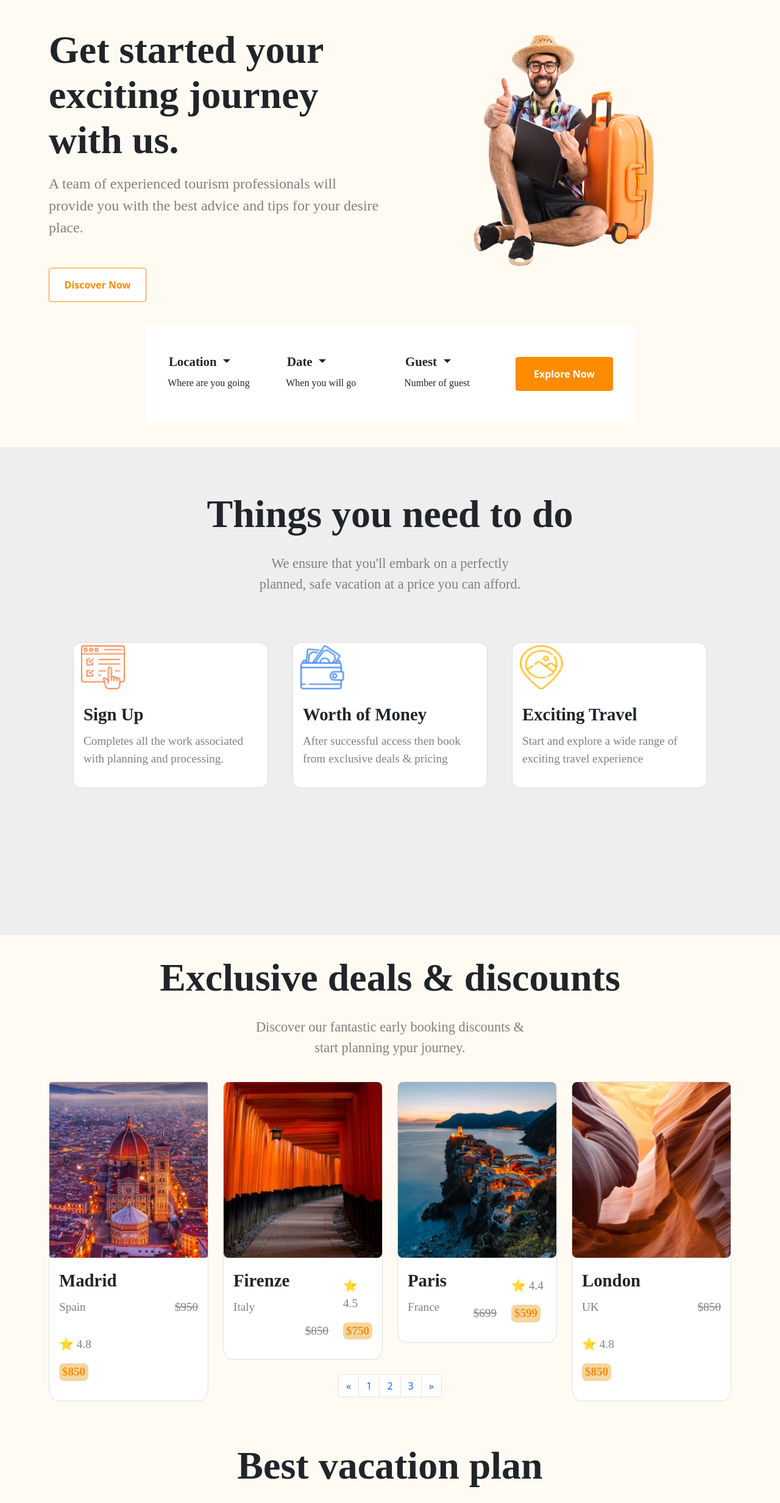
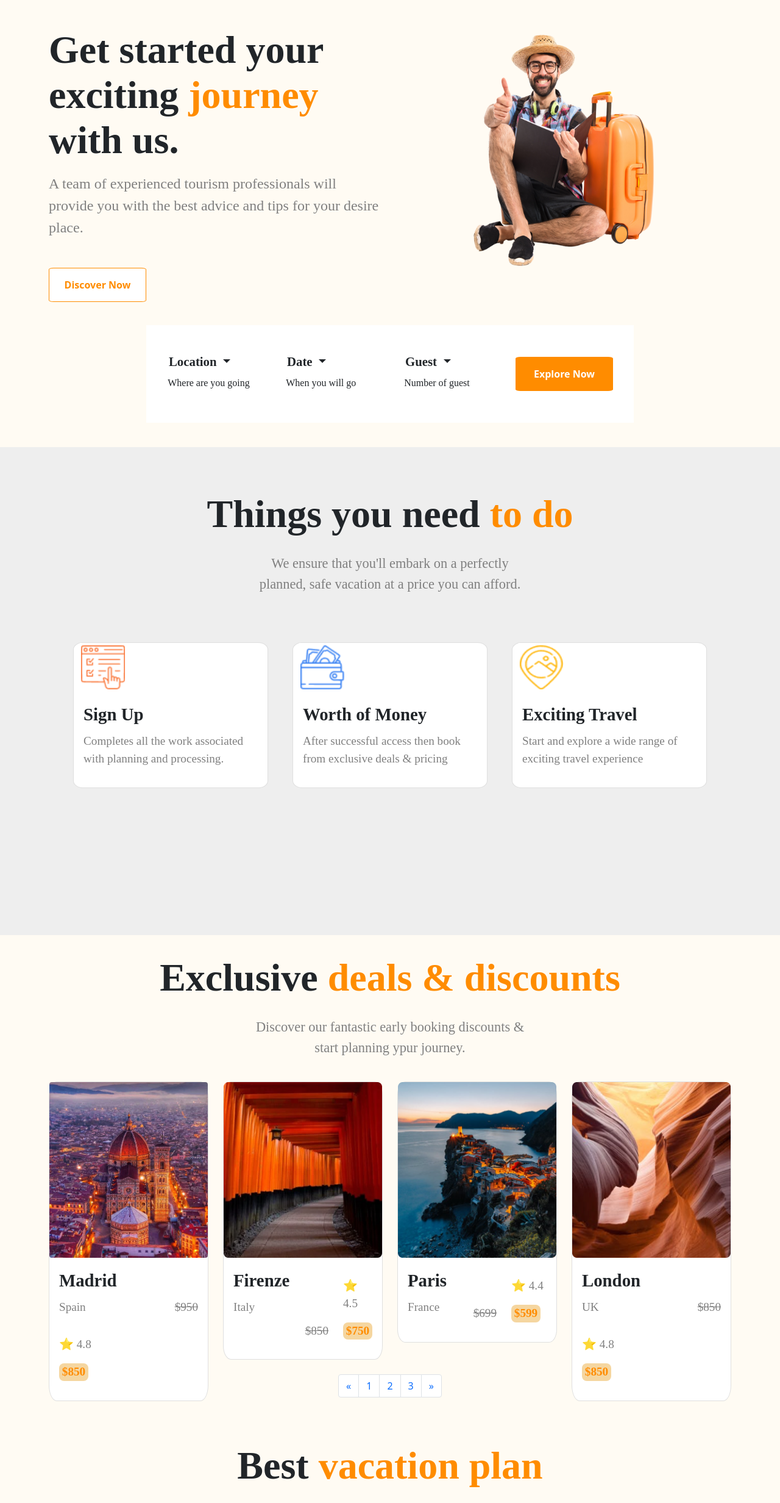
Before and after one commit to SolGuarin/Landing-page-PeakU, a plain HTML site: page index.html in a window 1280 px wide. Shown: the part 67-2531 px from the top of the page at 61% size. Drawn offline with nearby package versions, Linux system fonts and the light colour scheme.

Commit message:
color naranja en los títulos

```diff
--- a/index.html
+++ b/index.html
@@ -41,7 +41,7 @@
         </div>
         <div class="row" style="display: flex; height: 60vh;">
             <div class="col">
-                <p style="font-size: 4rem; font-family: 'Times New Roman', Times, serif; text-align: left; line-height: normal; font-weight: bold; padding-top: 2rem;">Get started your exciting journey with us.</p>
+                <p style="font-size: 4rem; font-family: 'Times New Roman', Times, serif; text-align: left; line-height: normal; font-weight: bold; padding-top: 2rem;">Get started your exciting <span style="color: darkorange;">journey</span>  with us.</p>
                 <p style="color: gray; font-size: 1.5rem; font-family: 'Times New Roman', Times, serif; padding-bottom: 2rem;">A team of experienced tourism professionals will provide you with the best advice and tips for your desire place.</p>
                 <button style=" background-color: white; color: darkorange; border: 0.1rem solid darkorange; height: 3.5rem; width: 10rem; border-radius: 5%; font-weight: bold;">Discover Now</button>
             </div>
@@ -102,7 +102,7 @@
     <div class="container-2" style="background-color:  #EEEEEE; width: 100vw; height: 100vh; padding-left: 5rem; padding-right: 5rem;">
         <div class="row" style="height: 40vh; display: flex; align-items: center; justify-content: center;">
             <div style="display: flex; align-items: center; justify-content: center; flex-direction: column;">
-                <p class="text-center" style="font-size: 4rem; font-family: 'Times New Roman', Times, serif; font-weight: bold;">Things you need <span>to</span> do</p>
+                <p class="text-center" style="font-size: 4rem; font-family: 'Times New Roman', Times, serif; font-weight: bold;">Things you need <span style="color: darkorange;">to do</span> </p>
                 <p class="text-center" style="width: 35vw; font-size: 1.4rem; font-family: 'Times New Roman', Times, serif; color: gray;">We ensure that you'll embark on a perfectly planned,
                 safe vacation at a price you can afford.</p>
             </div>
@@ -149,7 +149,7 @@
     <div class="container-3" style="background-color:  #fffbf3; width: 100vw; height: 100vh; padding-left: 5rem; padding-right: 5rem;">
       <div class="row" style="height: 30vh;">
         <div style="display: flex; align-items: center; justify-content: center; flex-direction: column;">
-          <p class="text-center" style="font-size: 4rem; font-family: 'Times New Roman', Times, serif; font-weight: bold;">Exclusive deals & discounts</p>
+          <p class="text-center" style="font-size: 4rem; font-family: 'Times New Roman', Times, serif; font-weight: bold;">Exclusive <span style="color:darkorange;">deals & discounts</span> </p>
           <p class="text-center" style="width: 35vw; font-size: 1.4rem; font-family: 'Times New Roman', Times, serif; color: gray;">Discover our fantastic early booking discounts & start planning ypur journey.</p>
       </div>
       </div>
@@ -264,7 +264,7 @@
     <div class="container-4" style="background-color:  #fffbf3; width: 100vw; height: 100vh; padding-left: 5rem; padding-right: 5rem;">
       <div class="row" style="height: 30vh;">
         <div style="display: flex; align-items: center; justify-content: center; flex-direction: column;">
-          <p class="text-center" style="font-size: 4rem; font-family: 'Times New Roman', Times, serif; font-weight: bold;">Best vacation plan</p>
+          <p class="text-center" style="font-size: 4rem; font-family: 'Times New Roman', Times, serif; font-weight: bold;">Best <span style="color: darkorange;">vacation plan</span> </p>
           <p class="text-center" style="width: 40vw; font-size: 1.4rem; font-family: 'Times New Roman', Times, serif; color: gray;">Plan your perfect vacation with our travel agency. Choose amoung hundreds of all-inclusive offers!</p>
       </div>
       </div>
@@ -348,7 +348,7 @@
     <div class="container-5" style="background-color:  #EEEEEE; width: 100vw; height: 100vh; padding-left: 5rem; padding-right: 5rem">
       <div class="row" style="height: 100vh;">
           <div class="col-5">
-            <p style="font-size: 4rem; font-family: 'Times New Roman', Times, serif; text-align: left; line-height: normal; font-weight: bold; padding-top: 10rem;">What people say about us.</p>
+            <p style="font-size: 4rem; font-family: 'Times New Roman', Times, serif; text-align: left; line-height: normal; font-weight: bold; padding-top: 10rem;">What people say <span style="color: darkorange;">about us.</span> </p>
             <p style="color: gray; font-size: 1.5rem; font-family: 'Times New Roman', Times, serif; padding-bottom: 2rem;">Our Clients send us bunch of smilies with our services and we love them.</p>
             <nav aria-label="Page navigation example" style="display: flex; justify-content: start;">
               <ul class="pagination">
@@ -377,7 +377,7 @@
     <div class="container-6" style="background-color:  #fffbf3; width: 100vw; height: 100vh; padding-left: 5rem; padding-right: 5rem;">
       <div class="row" style="height: 20vh;">
         <div style="display: flex; align-items: center; justify-content: center;">
-          <p class="text-center" style="font-size: 4rem; font-family: 'Times New Roman', Times, serif; font-weight: bold;">Get update with latest blog</p>
+          <p class="text-center" style="font-size: 4rem; font-family: 'Times New Roman', Times, serif; font-weight: bold;">Get update with <span style="color: darkorange;">latest blog</span></p>
       </div>
       </div>
       <div class="row" style="height: 70vh;">
```
